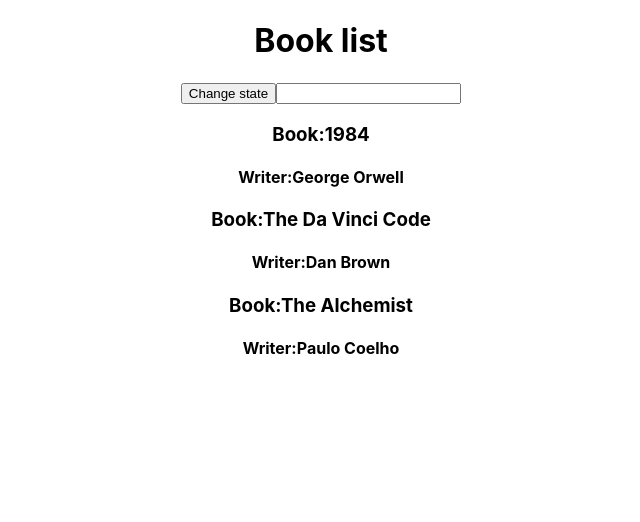
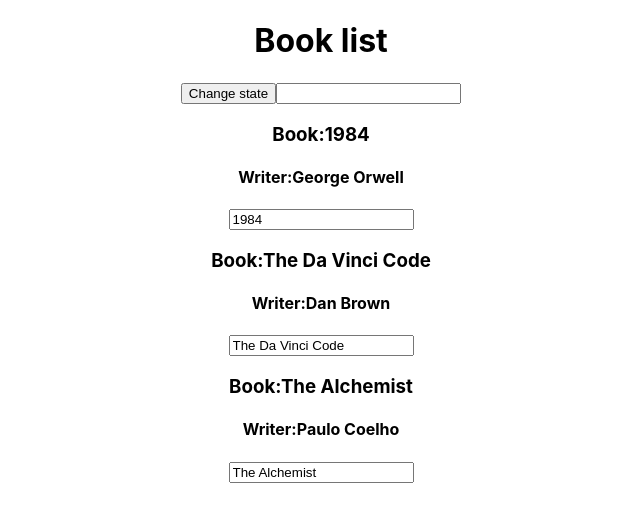
Before and after one commit to zihadul-haque/booklist, a React (Create React App) app: page / in a window 1280 px wide. Shown: the top 522 px of the page, without its empty margins (319-959 px from the left). Built offline with nearby package versions, Linux system fonts and the light colour scheme.

Commit message:
change state with input as props

```diff
--- a/src/App.js
+++ b/src/App.js
@@ -54,8 +54,8 @@
             <h1>Book list</h1>
             <button onClick={()=>this.changeBookState("Nineteen Eighty-Four")} > Change state</button>
             <input type="text" onChange={this.changeWithInputState} />
-            <Book bookname={this.state.books[0].bookname} writer={this.state.books[0].writer}  />
-            <Book bookname={this.state.books[1].bookname} writer={this.state.books[1].writer}  />
+            <Book bookname={this.state.books[0].bookname} writer={this.state.books[0].writer} inputName={this.changeWithInputState} />
+            <Book bookname={this.state.books[1].bookname} writer={this.state.books[1].writer}  inputName={this.changeWithInputState}/>
             <Book bookname={this.state.books[2].bookname} writer={this.state.books[2].writer} change={this.changeBookState.bind(this,"Eighty Four")}  />
 
 
--- a/src/components/Book.js
+++ b/src/components/Book.js
@@ -2,8 +2,9 @@
 let Book = (props) =>{
     return(
         <div>
-            <h3 onClick={props.change}> Book:{props.bookname} </h3>
+            <h3 onClick={props.change} > Book:{props.bookname} </h3>
             <h4>Writer:{props.writer} </h4>
+            <input type="text" onChange={props.inputName} value={props.bookname}/>
         </div>
     )
 }
```
